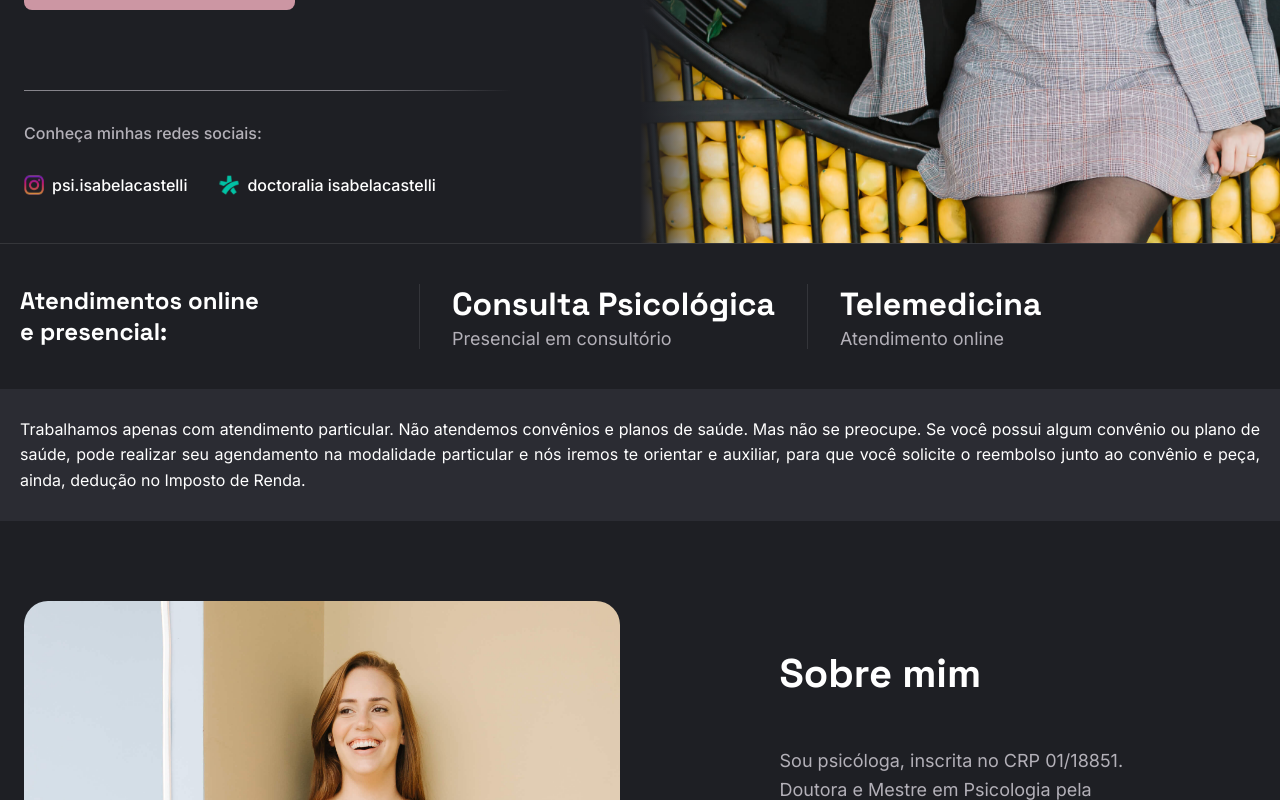
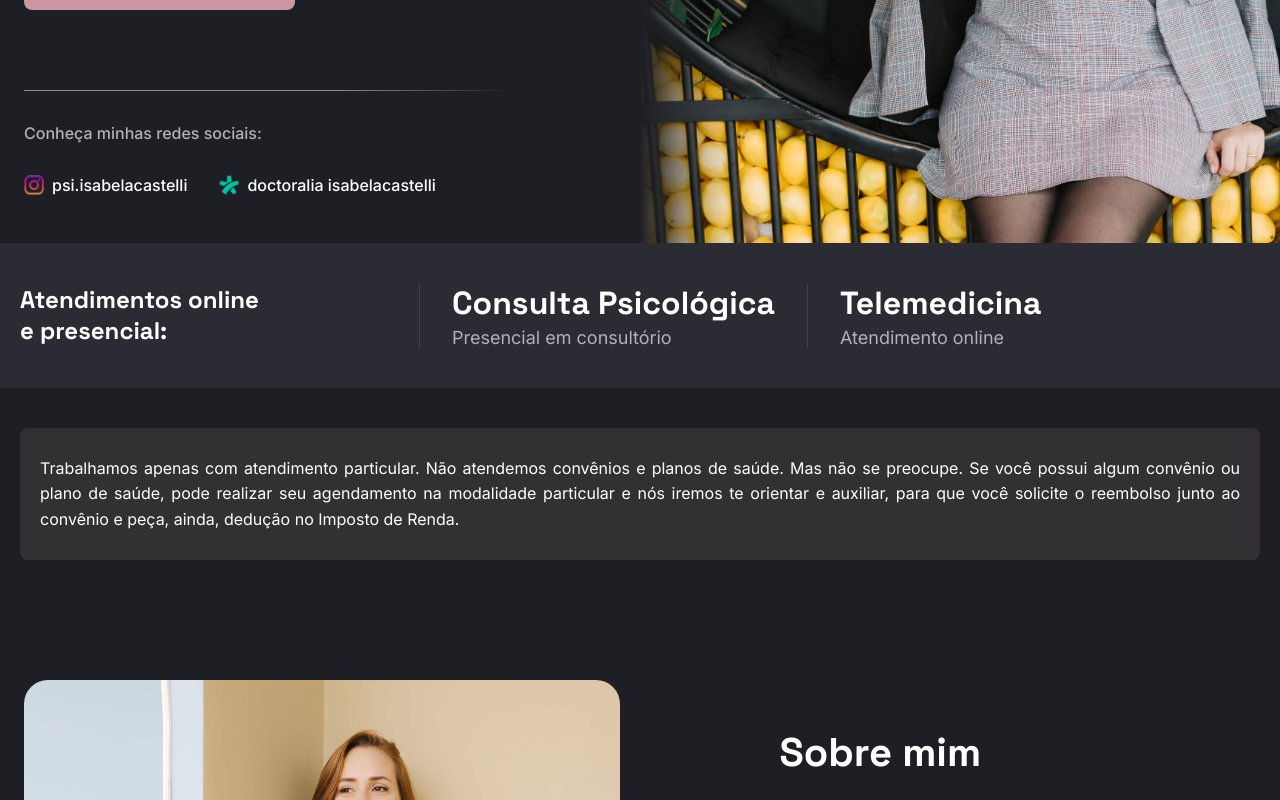
Before and after one commit to capelaum/projeto-isabela-castelli, a Next.js app: page / in a window 1280 px wide. Shown: the part 632-1432 px from the top of the page. Built offline with nearby package versions, Linux system fonts and the light colour scheme; no server answers.

Commit message:
✨ update Info Warning styles

```diff
--- a/src/components/Sections/SectionInfo/styles.ts
+++ b/src/components/Sections/SectionInfo/styles.ts
@@ -6,11 +6,10 @@ export const InfoSection = styled(motion.section, {
   display: 'flex',
   flexDirection: 'column',
   alignItems: 'center',
+  backgroundColor: '$gray4',
 
   width: '100%',
-  gap: '2.5rem',
-
-  borderTop: '1px solid rgba(255, 255, 255, .1)'
+  gap: '2.5rem'
 })
 
 export const InfoWrapper = styled(motion.div, {
@@ -22,8 +21,9 @@ export const InfoWrapper = styled(motion.div, {
 })
 
 export const InfoWarning = styled('div', {
-  backgroundColor: '$gray4',
   width: '100%',
+  maxWidth: '1448px',
+
   display: 'flex',
   justifyContent: 'center',
   alignItems: 'center'
@@ -32,9 +32,15 @@ export const InfoWarning = styled('div', {
 export const InfoWarningText = styled(Text, {
   width: '100%',
   display: 'flex',
+
+  borderRadius: '$default',
+
+  // background: 'rgba(0, 0, 0, 0.25)',
+  backgroundColor: 'rgba(235, 199, 197, .1)',
+  padding: '1.75rem 1.25rem',
+  margin: '2.5rem 1.25rem',
+
   justifyContent: 'flex-start',
-  maxWidth: '1448px',
-  padding: '1.75rem 1.25rem',
 
   lineHeight: 1.6,
   textAlign: 'justify'
```
